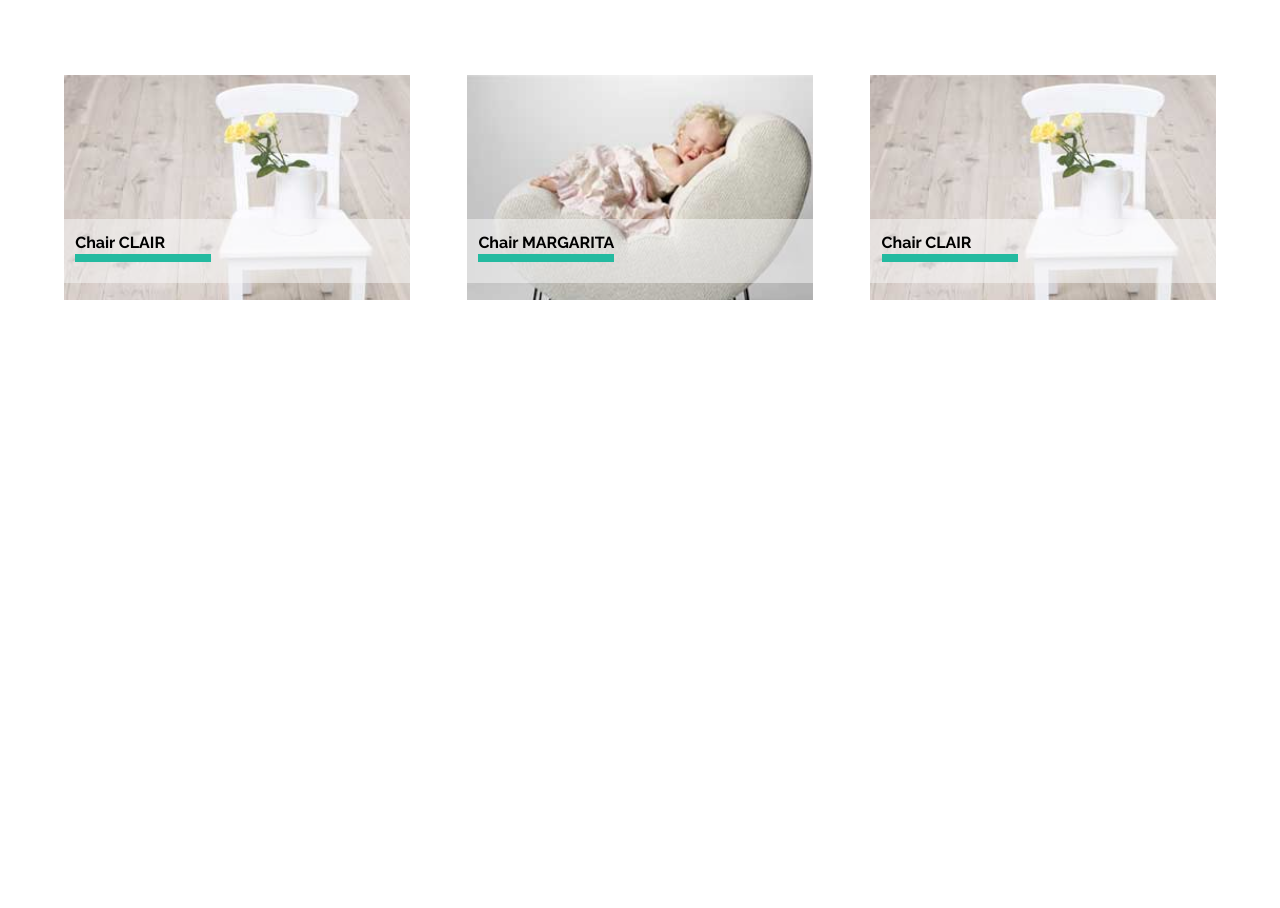
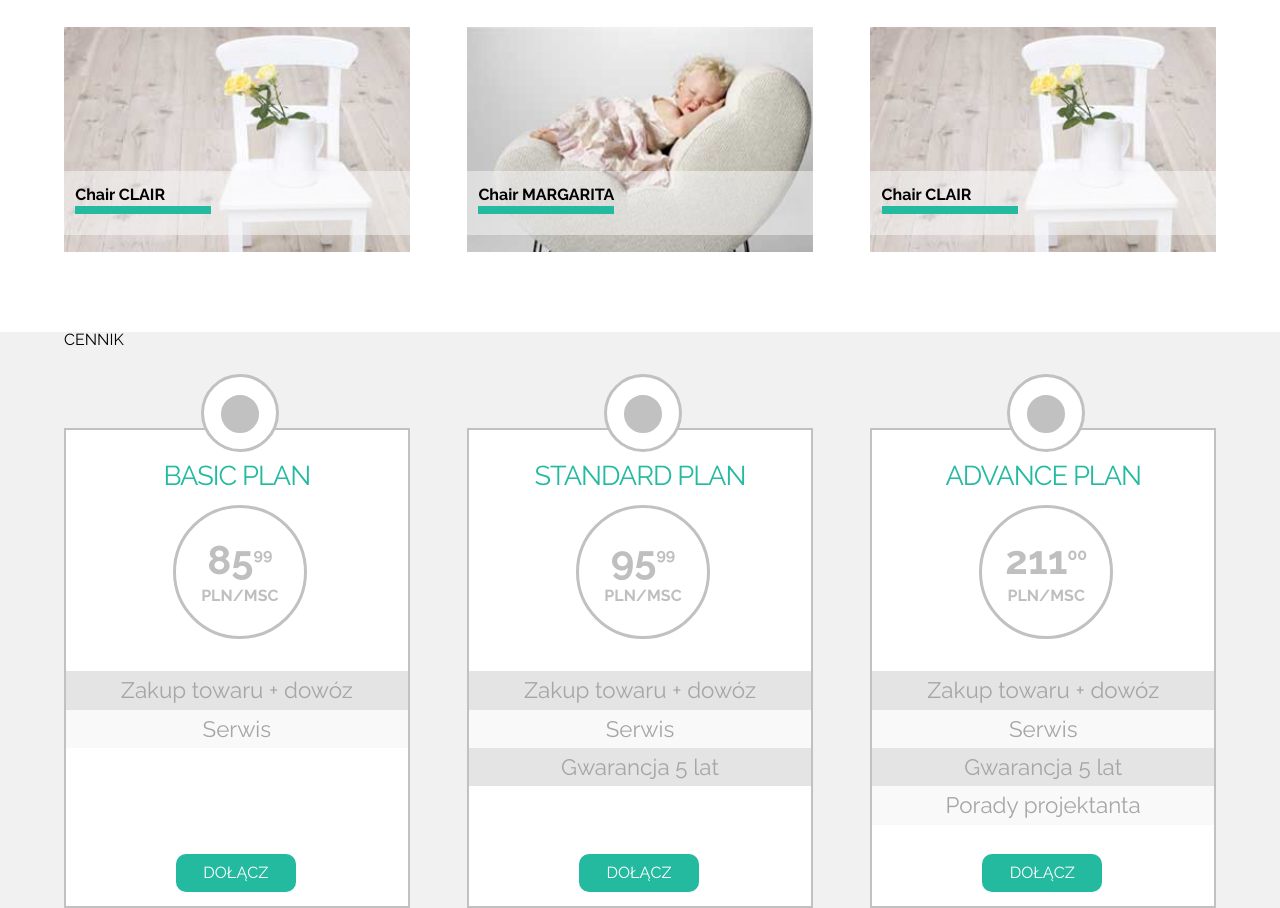
Before and after one commit to mammatos/Sit_on_chair, a plain HTML site: page index.html in a window 1280 px wide. Shown: the part 505-1413 px from the top of the page. Before the commit the page ends 805 px from the top, so only its background shows below. Drawn offline with Linux system fonts and the light colour scheme.

Commit message:
add cards to cardSection

```diff
--- a/css/style.css
+++ b/css/style.css
@@ -57,6 +57,16 @@ body {
     text-transform: uppercase;
 }
 
+.clearFloating::after {
+    clear: both;
+    display: block;
+    content: " ";
+}
+
+.wordColor {
+    color: #24baa0;
+}
+
 .wrapperHeader {
     background-color: #000;
     overflow: auto;
@@ -69,10 +79,6 @@ body {
 .logo {
     float: left;
     color: #fff;
-}
-
-.wordColor {
-    color: #24baa0;
 }
 
 .navigation {
@@ -201,7 +207,7 @@ body {
     position: relative;
 }
 
-.fotoSection__boxTitle::after {
+.underline::after {
     content: " ";
     background-color: #24baa0;
     width: 8.5rem;
@@ -211,3 +217,126 @@ body {
     left: 0;
     bottom: -0.7rem;
 }
+
+.cardSection {
+    background-color: #F1F1F1;
+}
+
+.card {
+    margin-top: 5rem;
+    border: 2px solid #C1C1C1;
+    width: 30%;
+    height: 30rem;
+    padding: 2rem 0;
+    box-sizing: border-box;
+    text-align: center;
+    position: relative;
+    float: left;
+    background-color: #fff;
+    overflow: visible;
+}
+
+.card2 {
+    margin-left: 5%;
+}
+
+.card3 {
+    float: right;
+}
+
+.circle1 {
+    width: 4.5rem;
+    height: 4.5rem;
+    border: 3px solid #C1C1C1;
+    border-radius: 50%;
+    background-color: white;
+    position: absolute;
+    left: calc((100% - 4.5rem) / 2);
+    top: -3.5rem;
+}
+
+.circle2 {
+    width: 2rem;
+    height: 2rem;
+    border-radius: 50%;
+    background-color: #C1C1C1;
+    position: absolute;
+    z-index: 1;
+    top: -2.2rem;
+    left: calc((100% - 2rem) / 2);
+    border: 3px solid #C1C1C1;
+}
+
+.circle3 {
+    width: 8rem;
+    height: 8rem;
+    border: 3px solid #C1C1C1;
+    border-radius: 50%;
+    background-color: white;
+    position: relative;
+    left: calc((100% - 8rem) / 2);
+    top: 1rem;
+}
+
+.price {
+    color: #BFBFBF;
+    font-size: 2.5rem;
+    font-weight: 700;
+    margin-top: 2rem;
+    margin-bottom: 0.5rem;
+}
+
+.price + p {
+    color: #BFBFBF;
+    font-weight: 700;
+}
+
+.index {
+    vertical-align: super;
+    font-size: 1rem;
+}
+
+.cardTitle {
+    text-transform: uppercase;
+    font-size: 1.7rem;
+    color: #24baa0;
+    letter-spacing: -1px;
+}
+
+.cardText__wrapper{
+    margin-top: 3rem;
+    margin-bottom: 2rem;
+}
+
+.cardText {
+    color: #A6A6A6;
+    font-size: 1.4rem;
+    padding-top: 0.5rem;
+    padding-bottom: 0.5rem;
+}
+
+.cardText__wrapper p:nth-of-type(odd) {
+    background-color: #E4E4E4;
+}
+
+.cardText__wrapper p:nth-of-type(even) {
+    background-color: #F9F9F9;
+}
+
+.cardButton {
+    background-color: #24baa0;;
+    width: 35%;
+    margin: auto;
+    border-radius: 10px;
+    padding-top: 0.7rem;
+    padding-bottom: 0.7rem;
+    position: absolute;
+    top: 26.5rem;
+    right: 7rem;
+}
+
+.buttonText {
+    color: white;
+    text-decoration: none;
+    display: inline-block;
+}
--- a/index.html
+++ b/index.html
@@ -21,6 +21,7 @@
             </nav>
        </div>
    </header>
+
    <section class="chairSection">
        <div class="chairSection__wrapper sideWidth">
             <span class="arrow arrowLeft">&lt;</span>
@@ -37,24 +38,85 @@
             <span class="arrow arrowRight">&gt;</span>
        </div>
    </section>
+
    <section class="fotoSection">
-       <div class="fotoSection__wrapper">
+       <div class="fotoSection__wrapper clearFloating">
            <div class="fotoSection__item fotoSection__item--box1">
                <div class="fotoSection__decoration">
-                   <p class="fotoSection__boxTitle">Chair <span class="uppercase">clair</span></p>
+                   <p class="fotoSection__boxTitle underline">Chair <span class="uppercase">clair</span></p>
                </div>
            </div>
            <div class="fotoSection__item fotoSection__item--box2">
                <div class="fotoSection__decoration">
-                   <p class="fotoSection__boxTitle">Chair <span class="uppercase">margarita</span></p>
+                   <p class="fotoSection__boxTitle underline">Chair <span class="uppercase">margarita</span></p>
                </div>
            </div>
            <div class="fotoSection__item fotoSection__item--box3">
                <div class="fotoSection__decoration">
-                   <p class="fotoSection__boxTitle">Chair <span class="uppercase">clair</span></p>
+                   <p class="fotoSection__boxTitle underline">Chair <span class="uppercase">clair</span></p>
                </div>
            </div>
        </div>
    </section>
+
+   <section class="cardSection">
+       <div class="cardSection__wrapper sideWidth clearFloating">
+           <p class="uppercase">Cennik</p>
+
+            <div class="card card1">
+                <div class="circle1"></div>
+                <div class="circle2"></div>
+                <h1 class="cardTitle uppercase">Basic plan</h1>
+                <div class="circle3">
+                    <p class="price">85<span class="index">99</span></p>
+                    <p class="uppercase">pln/msc</p>
+                </div>
+                <div class="cardText__wrapper">
+                    <p class="cardText">Zakup towaru + dowóz</p>
+                    <p class="cardText">Serwis</p>
+                </div>
+                <div class="cardButton">
+                    <a class="buttonText uppercase" href="#" target="_blank">Dołącz</a>
+                </div>
+            </div>
+
+            <div class="card card2">
+                <div class="circle1"></div>
+                <div class="circle2"></div>
+                <h1 class="cardTitle uppercase">Standard plan</h1>
+                <div class="circle3">
+                    <p class="price">95<span class="index">99</span></p>
+                    <p class="uppercase">pln/msc</p>
+                </div>
+                <div class="cardText__wrapper">
+                    <p class="cardText">Zakup towaru + dowóz</p>
+                    <p class="cardText">Serwis</p>
+                    <p class="cardText">Gwarancja 5 lat</p>
+                </div>
+                <div class="cardButton">
+                    <a class="buttonText uppercase" href="#" target="_blank">Dołącz</a>
+                </div>
+            </div>
+
+            <div class="card card3">
+                <div class="circle1"></div>
+                <div class="circle2"></div>
+                <h1 class="cardTitle uppercase">Advance plan</h1>
+                <div class="circle3">
+                    <p class="price">211<span class="index">00</span></p>
+                    <p class="uppercase">pln/msc</p>
+                </div>
+                <div class="cardText__wrapper">
+                    <p class="cardText">Zakup towaru + dowóz</p>
+                    <p class="cardText">Serwis</p>
+                    <p class="cardText">Gwarancja 5 lat</p>
+                    <p class="cardText">Porady projektanta</p>
+                </div>
+                <div class="cardButton">
+                    <a class="buttonText uppercase" href="#" target="_blank">Dołącz</a>
+                </div>
+            </div>
+       </div>
+   </section>
 </body>
 </html>
```
